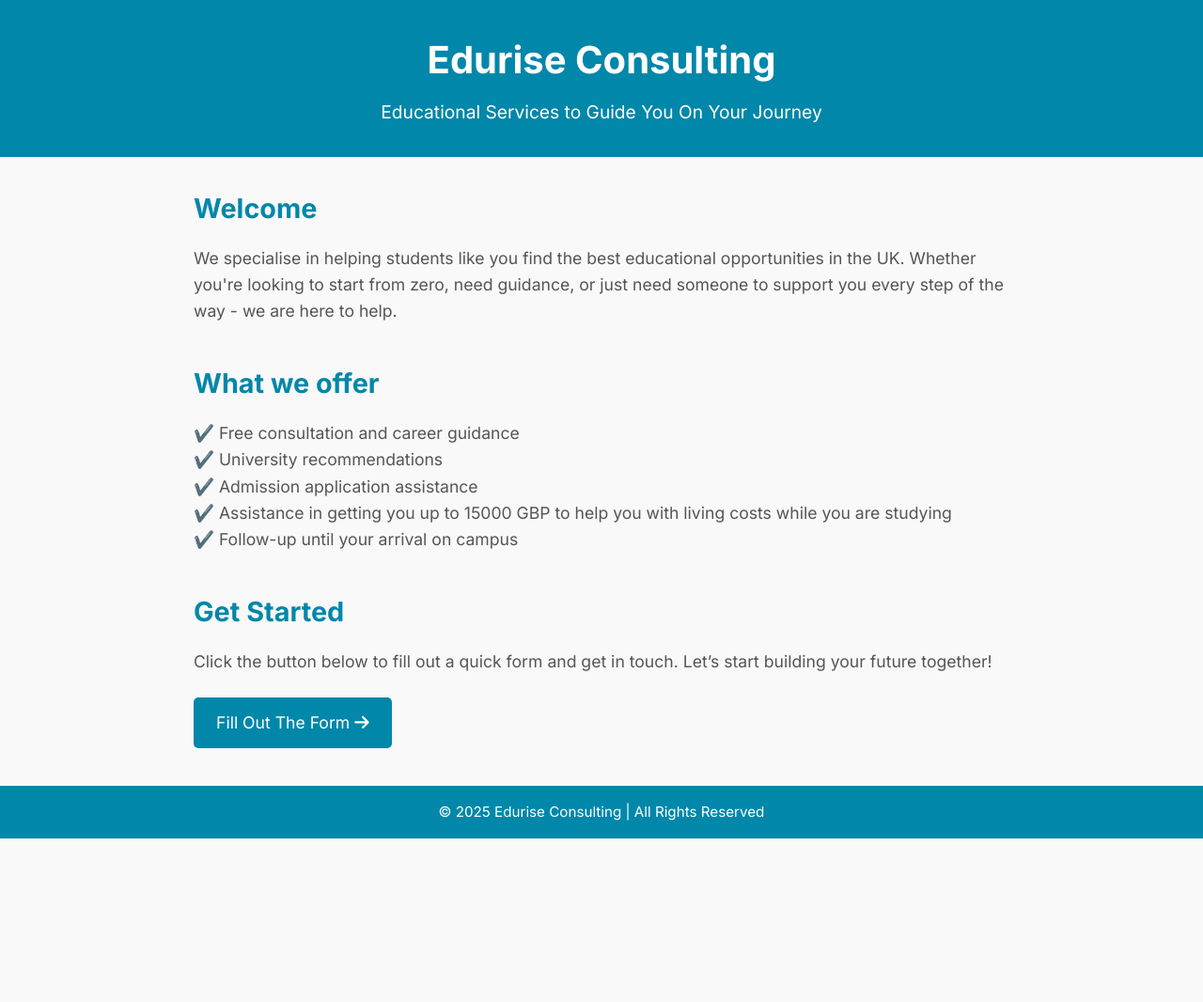
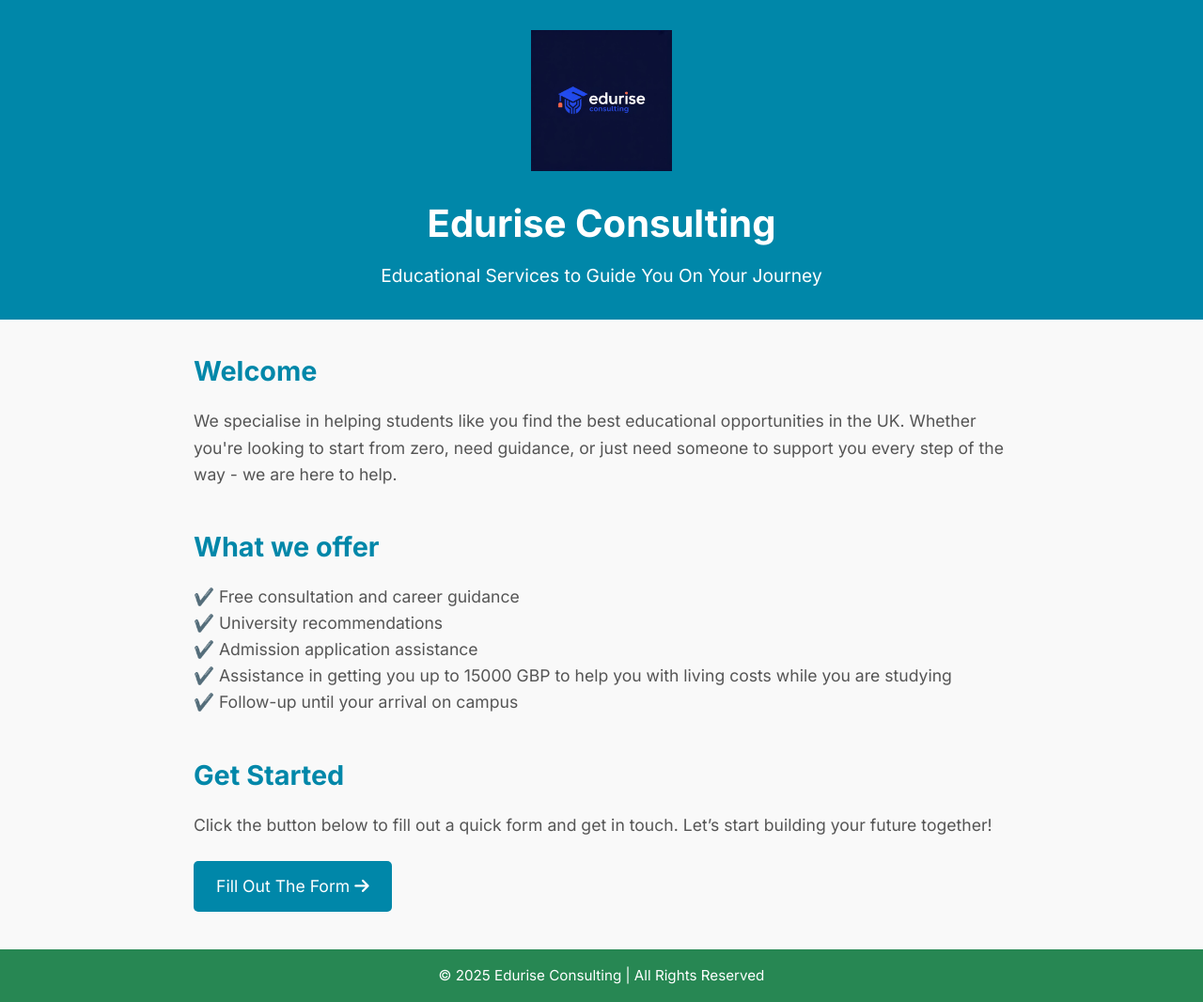
Before and after one commit to bruldn/eduriseconsulting, a plain HTML site: page index.html in a window 1280 px wide. Shown: the whole page at 94% size. Before the commit the page ends 892 px from the top, so only its background shows below. Drawn offline with Linux system fonts and the light colour scheme; a script that the page names is missing.

Commit message:
adding logo

```diff
--- a/index.html
+++ b/index.html
@@ -77,7 +77,7 @@
     }
 
     footer {
-      background: #0087a9;
+      background: #278753;
       color: #fff;
       text-align: center;
       padding: 1rem 0;
@@ -104,6 +104,7 @@
 <body>
 
   <header>
+    <img src="logo1.jpeg" alt="Edurise Consulting Logo" style="max-width: 150px; margin-bottom: 1rem;" />
     <h1>Edurise Consulting</h1>
     <p>Educational Services to Guide You On Your Journey</p>
   </header>
```
Also changed, not shown: logo1.jpeg (added).
